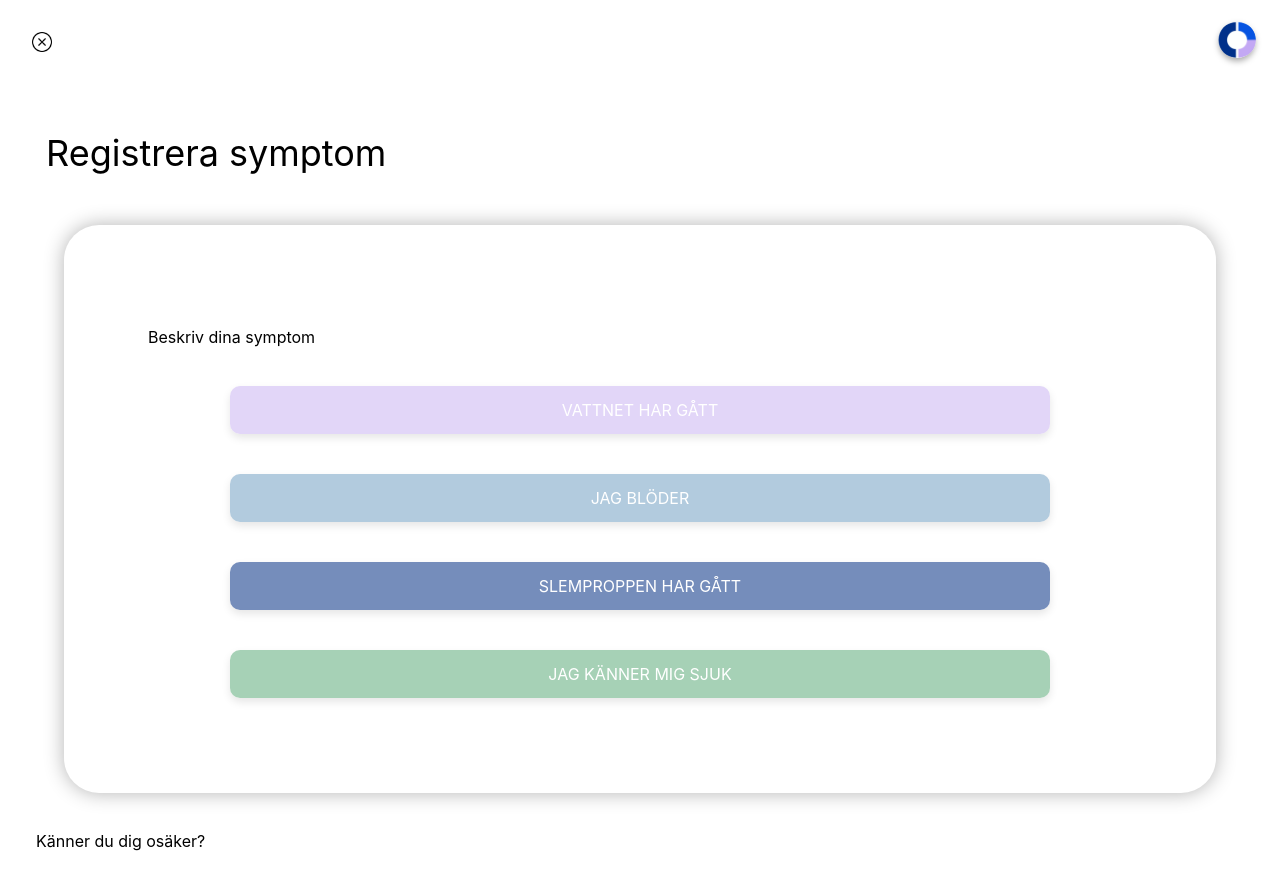
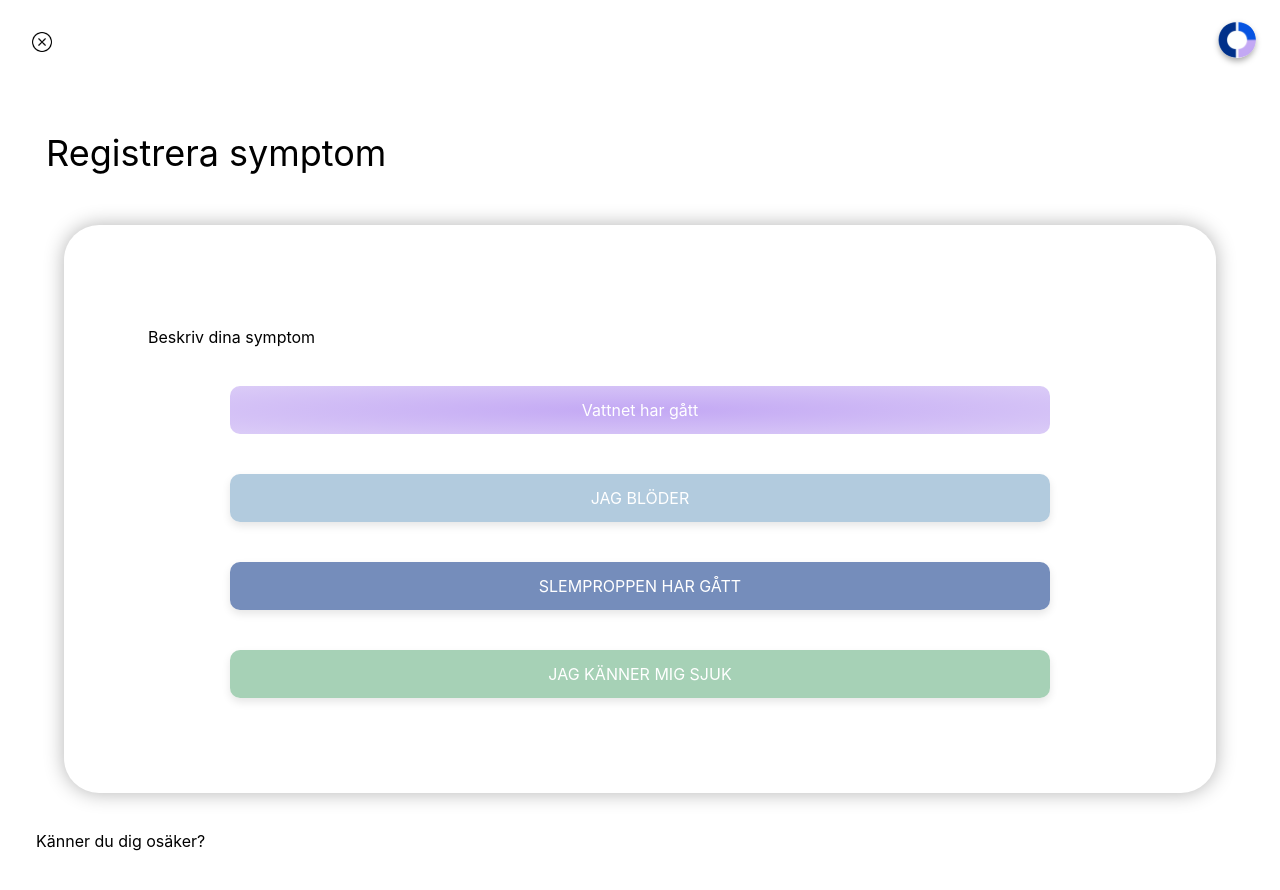
Before and after one commit to Rainiereed/obtrax-app, a React (Create React App) app: page /symptoms in a window 1280 px wide. Shown: the top 890 px of the page. Built offline with nearby package versions, Linux system fonts and the light colour scheme.

Commit message:
Update RegisterSymptoms.js

```diff
--- a/src/pages/RegisterSymptoms.js
+++ b/src/pages/RegisterSymptoms.js
@@ -2,6 +2,7 @@ import React from 'react';
 import cross from '../assets/cross.png';
 import LogoButton from "../components/LogoButton";
 import CallMidwifeButton from "../components/CallMidwifeButton";
+import WaterBrokenButton from "../components/WaterBrokenButton";
 import "../pages/RegisterSymptoms.scss";
 
 const Symptoms = () => {
@@ -18,10 +19,10 @@ const Symptoms = () => {
             <br></br>
             <br></br>
             <div className="symptomCard">
-                 <br></br>
+                <br></br>
                 <p>Beskriv dina symptom</p>
                 <br></br>
-                <button className="symptomButton" id="Item1">Vattnet har gått</button>
+                <WaterBrokenButton className="symptomButton" id="Item1" path="/water" text="Vattnet har gått" />
                 <br></br>
                 <br></br>
                 <button className="symptomButton" id="Item2">Jag blöder</button>
@@ -40,9 +41,7 @@ const Symptoms = () => {
                 <CallMidwifeButton path="/ring" text="Ring barnmorska" />
             </div>
         </div>
-
     );
-
 }
 
 export default Symptoms;
```
